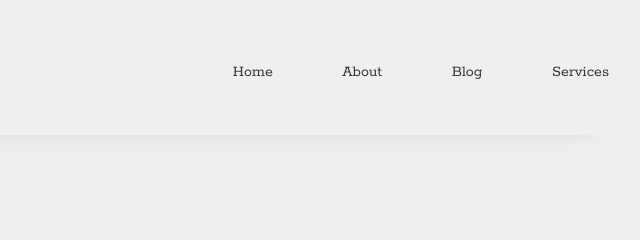
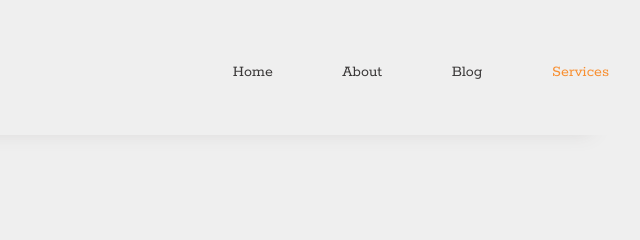
Before and after one commit to YelemyahM/xayona-intergration, a plain HTML site: page index.html in a window 1280 px wide. In both pictures the pointer is over the link "Services". Shown: the top 240 px of the page, 511-1151 px from the left. Drawn offline with Linux system fonts and the light colour scheme; a small style sheet from the web is missing.

Commit message:
feat: Header hover nav links

```diff
--- a/assets/stylesheets/style.css
+++ b/assets/stylesheets/style.css
@@ -58,6 +58,10 @@ Header
   height: 50px;
   margin: -26px auto 10px;
   width: 100%;
+}
+
+nav .is-active:hover {
+  color: #f88f31;
 }
 
 /*
```
